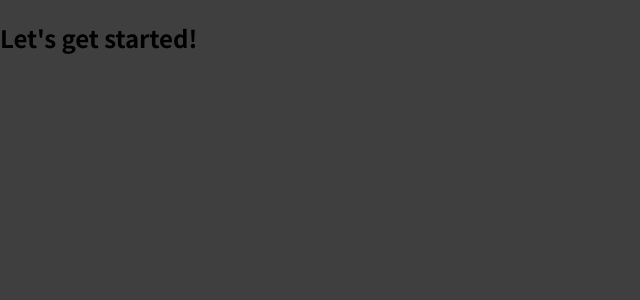
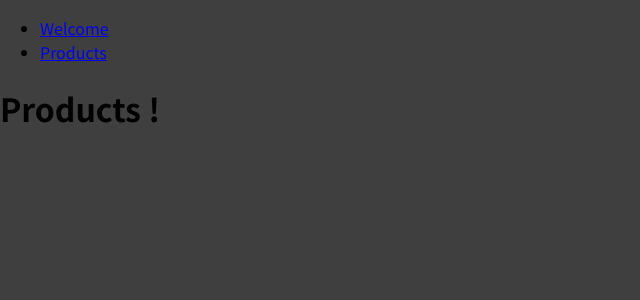
Before and after one commit to rupamsutar/Router, a JavaScript app: page /Products in a window 1280 px wide. Shown: the top 300 px of the page, without its empty margins (0-640 px from the left). Built offline with nearby package versions, Linux system fonts and the light colour scheme.

Commit message:
Working with links

```diff
--- a/src/App.js
+++ b/src/App.js
@@ -1,7 +1,22 @@
+import { Route } from "react-router-dom";
+import Welcome from "./pages/Welcome";
+import Products from "./pages/Products";
+import Mainheader from "./Components/Mainheader";
+
 function App() {
   return (
     <div>
-      <h2>Let's get started!</h2>
+      <header>
+        <Mainheader />
+      </header>
+        <main>
+        <Route path="/Welcome">
+          <Welcome />
+        </Route>
+        <Route path="/Products">
+          <Products />
+        </Route>
+      </main>
     </div>
   );
 }
--- /dev/null
+++ b/src/Components/Mainheader.js
@@ -0,0 +1,19 @@
+import { Link } from "react-router-dom";
+const Mainheader = () => {
+    return (
+        <header>
+            <nav>
+                <ul>
+                    <li>
+                        <Link to="/Welcome">Welcome</Link>
+                    </li>
+                    <li>
+                        <Link to="/Products">Products</Link>
+                    </li>
+                </ul>
+            </nav>
+        </header>
+    )
+}
+
+export default Mainheader;
--- a/src/index.js
+++ b/src/index.js
@@ -1,7 +1,8 @@
 import ReactDOM from 'react-dom/client';
+import { BrowserRouter } from 'react-router-dom';
 
 import './index.css';
 import App from './App';
 
 const root = ReactDOM.createRoot(document.getElementById('root'));
-root.render(<App />);
+root.render(<BrowserRouter><App /></BrowserRouter>);
--- /dev/null
+++ b/src/pages/Products.js
@@ -0,0 +1,7 @@
+const Products = () => {
+    return(
+        <h1>Products !</h1>
+    )
+};
+
+export default Products
--- /dev/null
+++ b/src/pages/Welcome.js
@@ -0,0 +1,7 @@
+const Welcome = () => {
+    return(
+        <h1>Welcome !</h1>
+    )
+};
+
+export default Welcome
```
